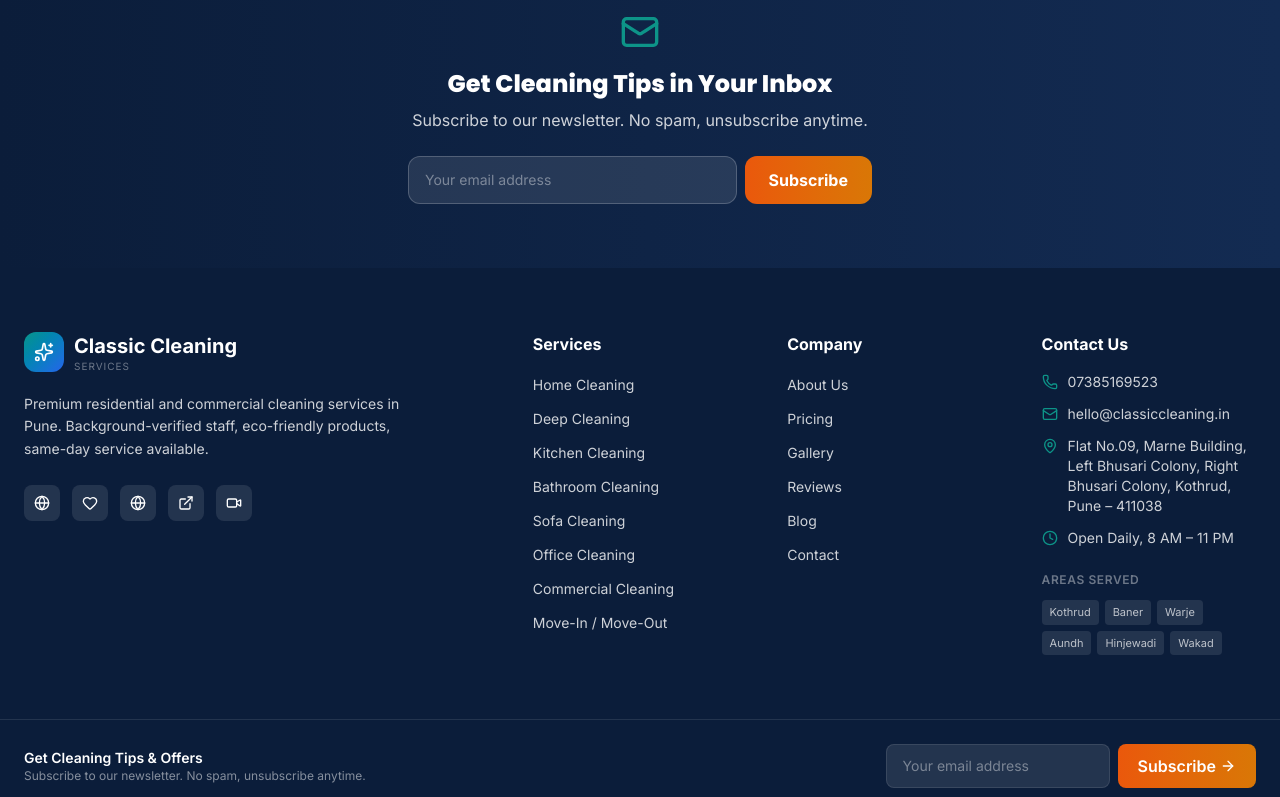
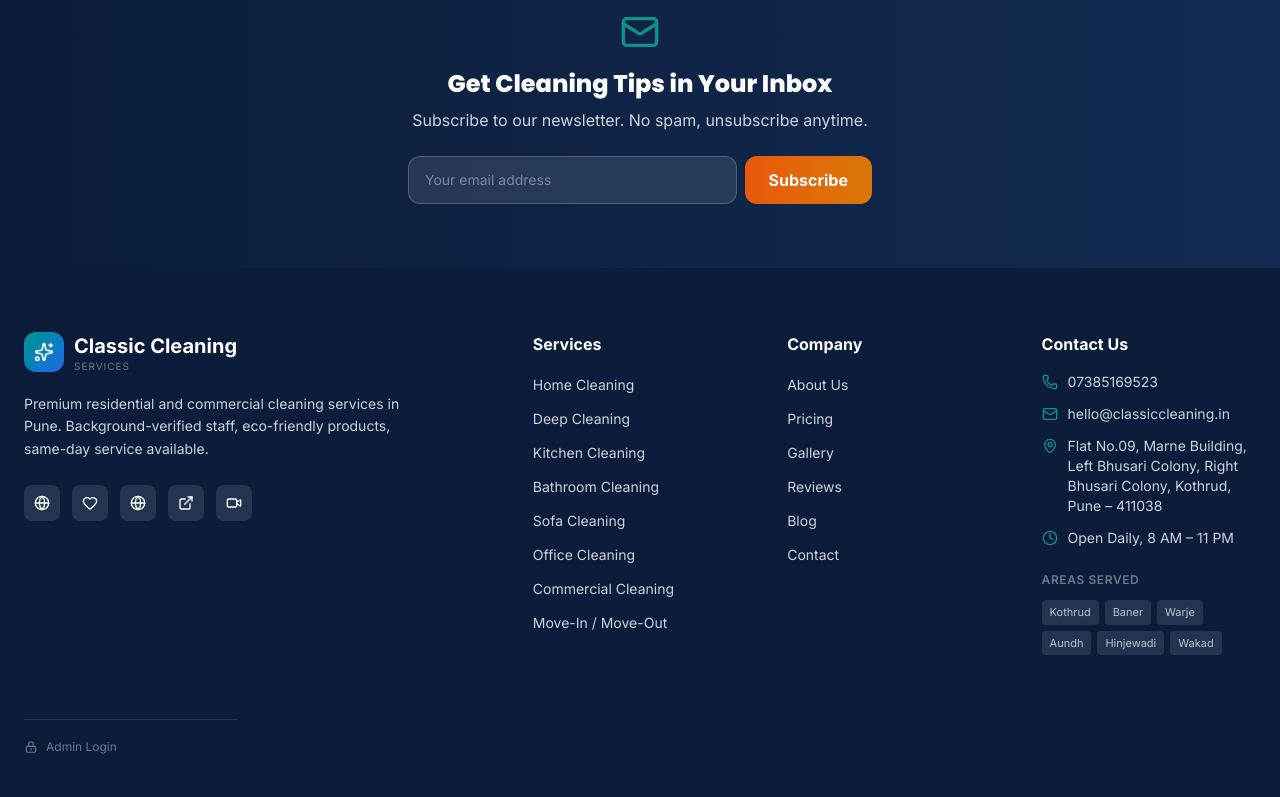
Before and after one commit to SwamiChaudhari/classic-cleaning, a Next.js app: page /blog in a window 1280 px wide. Shown: the part 2000-2797 px from the top of the page. Built offline with nearby package versions, Linux system fonts and the light colour scheme.

Commit message:
feat: add Admin Login button in footer below Contact Us
- Subtle lock icon + 'Admin Login' link
- Links to /admin
- Styled to be unobtrusive (faint text, teal hover)
- Separated by border-top for visual distinction

```diff
--- a/src/components/Footer.tsx
+++ b/src/components/Footer.tsx
@@ -176,6 +176,19 @@
               </div>
             </div>
           </div>
+
+          {/* Admin Login */}
+          <div className="mt-6 pt-4 border-t border-white/10">
+            <a
+              href="/admin"
+              className="inline-flex items-center gap-2 text-xs text-white/40 hover:text-teal transition-colors"
+            >
+              <svg className="w-3.5 h-3.5" fill="none" viewBox="0 0 24 24" stroke="currentColor" strokeWidth={2}>
+                <path strokeLinecap="round" strokeLinejoin="round" d="M12 15v2m-6 4h12a2 2 0 002-2v-6a2 2 0 00-2-2H6a2 2 0 00-2 2v6a2 2 0 002 2zm10-10V7a4 4 0 00-8 0v4h8z" />
+              </svg>
+              Admin Login
+            </a>
+          </div>
         </div>
       </div>
 
```
